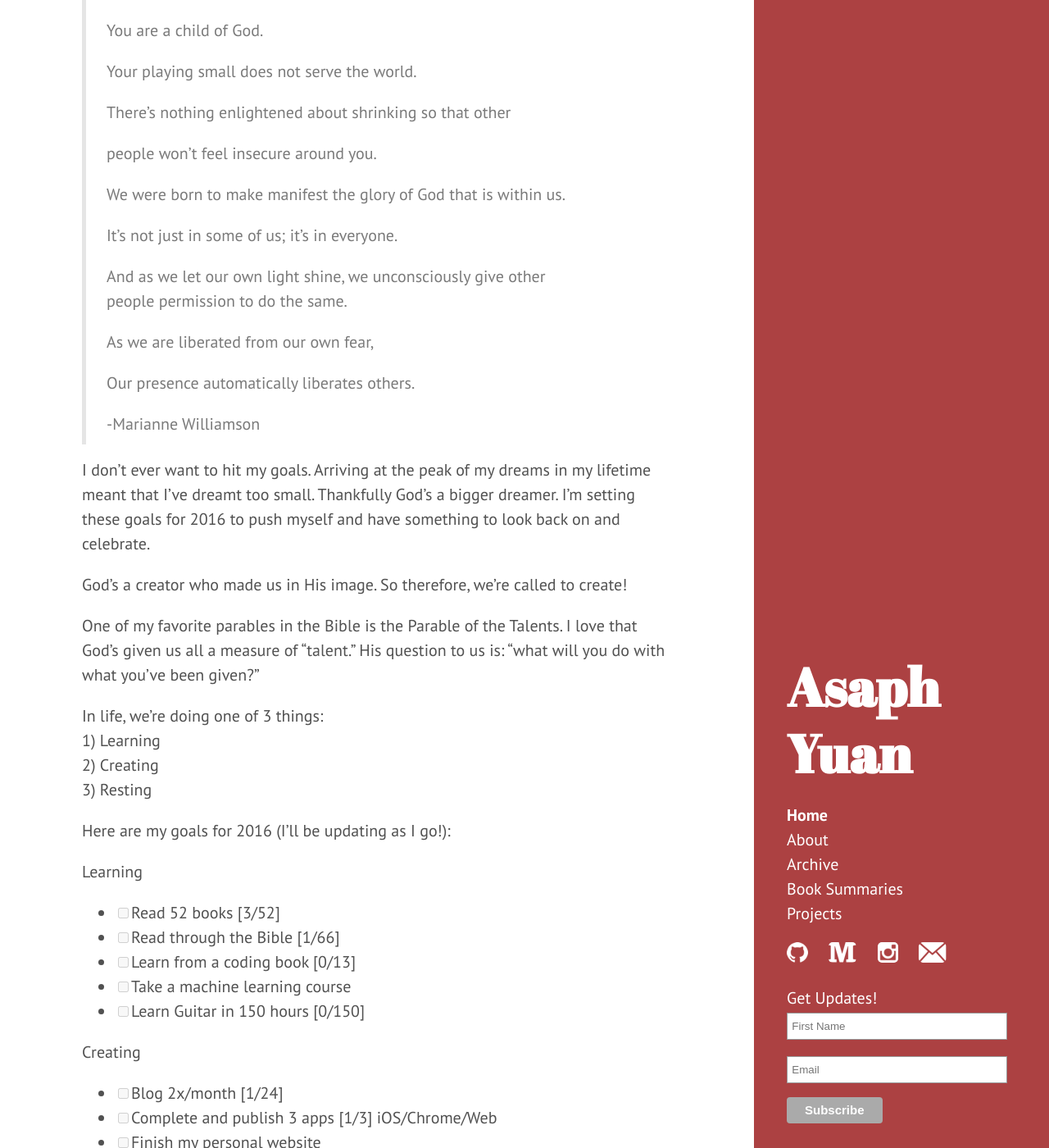
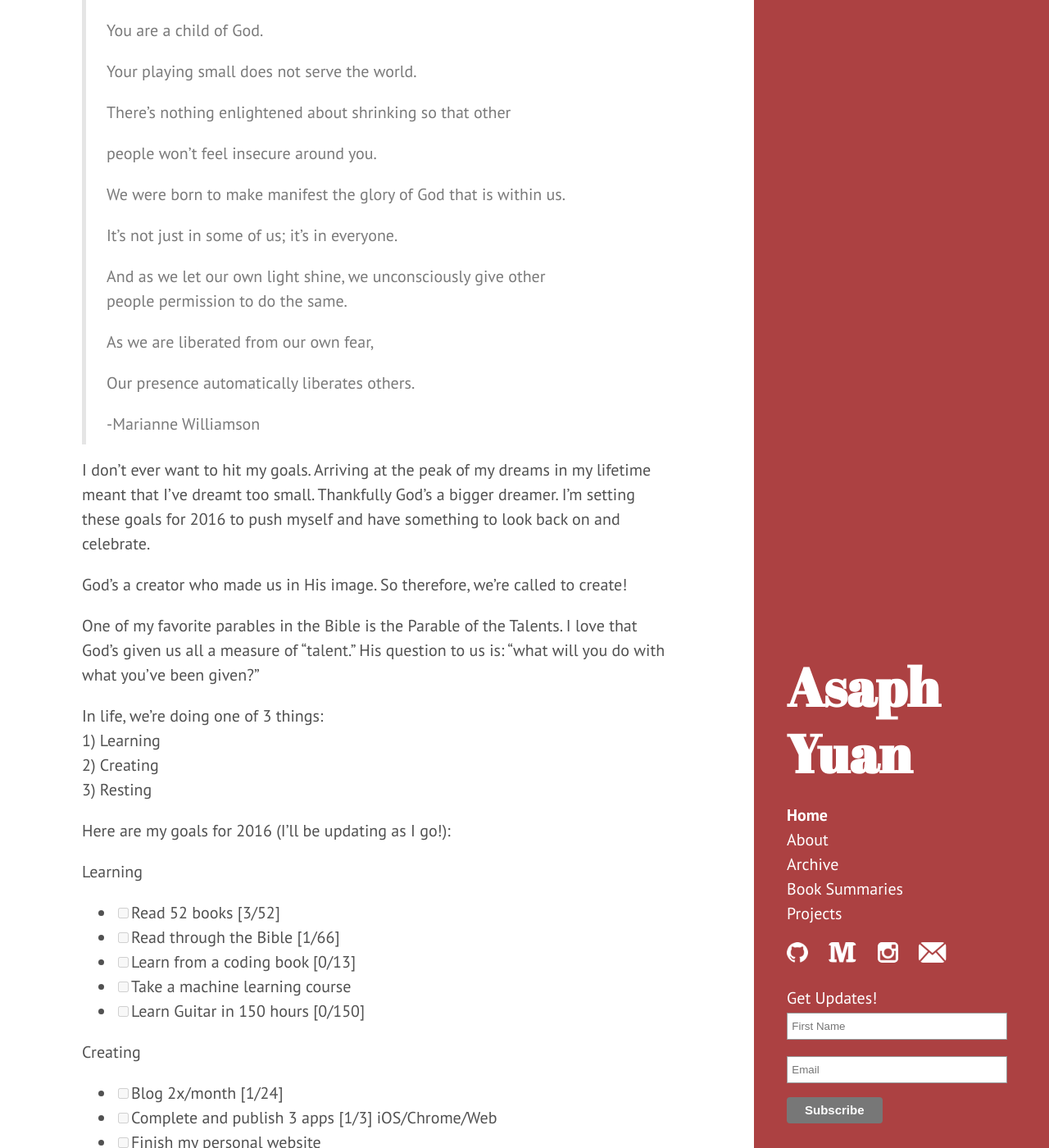
Before and after one commit to asaphy/asaphy.github.io, a Jekyll site: the page built from index.html, in a window 1280 px wide and 1400 px high, scrolled down 578 px. Shown: the whole window at 82% size. Built offline with Jekyll 4.4.1, drawn with Linux system fonts in a browser that asks for light colours; the list of posts is cut into pages by our own code.

Commit message:
adding MC signup

```diff
--- a/public/css/hyde.css
+++ b/public/css/hyde.css
@@ -256,8 +256,8 @@ a.sidebar-nav-item:focus {
 #mc_embed_signup input[type=checkbox]{-webkit-appearance:checkbox;}
 #mc_embed_signup input[type=radio]{-webkit-appearance:radio;}
 #mc_embed_signup input:focus {border-color:#333;}
-#mc_embed_signup .button {clear:both; background-color: #aaa; border: 0 none; border-radius:4px; color: #FFFFFF; cursor: pointer; display: inline-block; font-size:15px; font-weight: bold; height: 32px; line-height: 32px; margin: 0 5px 10px 0; padding: 0 22px; text-align: center; text-decoration: none; vertical-align: top; white-space: nowrap; width: auto;}
-#mc_embed_signup .button:hover {background-color:#777;}
+#mc_embed_signup .button {clear:both; background-color: #777; border: 0 none; border-radius:4px; color: #FFFFFF; cursor: pointer; display: inline-block; font-size:15px; font-weight: bold; height: 32px; line-height: 32px; margin: 0 5px 10px 0; padding: 0 22px; text-align: center; text-decoration: none; vertical-align: top; white-space: nowrap; width: auto;}
+#mc_embed_signup .button:hover {background-color:#999;}
 #mc_embed_signup .small-meta {font-size: 11px;}
 #mc_embed_signup .nowrap {white-space:nowrap;}
 
```
